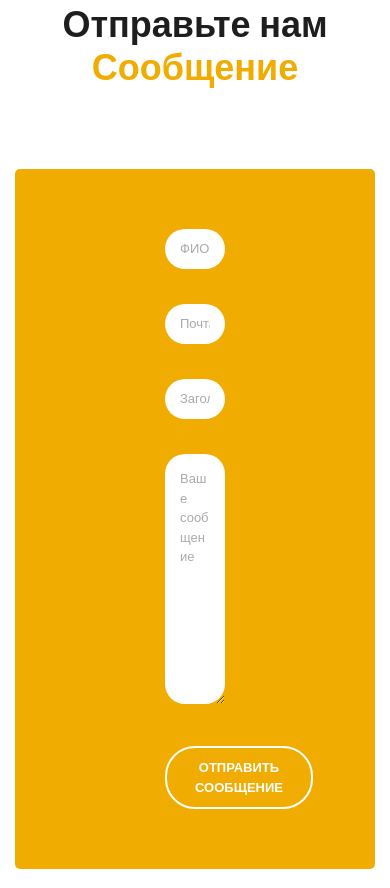
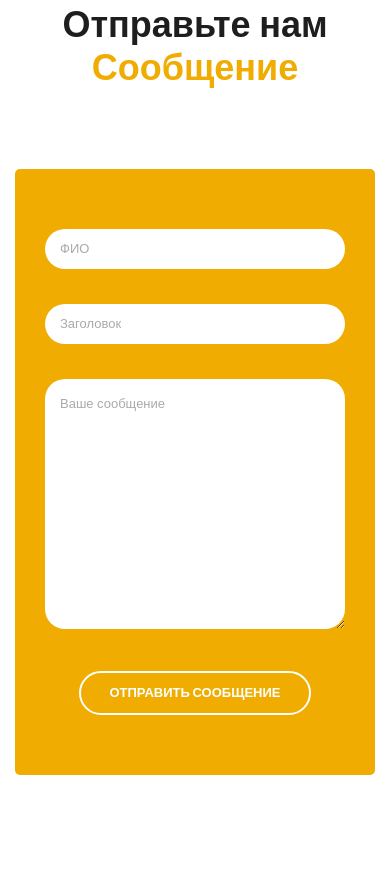
Before and after one commit to Van4ik228/interdoc, a plain HTML site: page index.html in a window 390 px wide. Shown: the part 5216-6104 px from the top of the page. Drawn offline with Linux system fonts and the light colour scheme.

Commit message:
added normal inputs on mobile form

```diff
--- a/css/index.css
+++ b/css/index.css
@@ -758,7 +758,7 @@ ul.slick-dots {
 
 .callback-form .contact-form {
 	background-color: var(--main);
-	padding: 60px 150px;
+	padding: 60px 100px;
 	border-radius: 5px;
 	text-align: center;
 }
@@ -1300,6 +1300,9 @@ footer .contact-form button.filled-button:hover {
 		left: 30px;
 		top: 10px;
 	}
+	.callback-form .contact-form {
+		padding: 60px 30px;
+	}
 	.navbar .navbar-brand {
 		width: auto;
 	}
@@ -1319,6 +1322,7 @@ footer .contact-form button.filled-button:hover {
 	.navbar .navbar-nav .nav-item {
 		border-bottom: 1px solid #eee;
 	}
+	.contact-form
 	.navbar .navbar-nav .nav-item:last-child {
 		border-bottom: none;
 	}
--- a/index.html
+++ b/index.html
@@ -240,17 +240,12 @@
         <div class="contact-form">
           <form id="contact" action="" method="post">
             <div class="row">
-              <div class="col-lg-4 col-md-12 col-sm-12">
+              <div class="col-lg-6 col-md-12 col-sm-12">
                 <fieldset>
                   <input name="name" type="text" class="form-control" id="name" placeholder="ФИО" required="">
                 </fieldset>
               </div>
-              <div class="col-lg-4 col-md-12 col-sm-12">
-                <fieldset>
-                  <input name="email" type="text" class="form-control" id="email" pattern="[^ @]*@[^ @]*" placeholder="Почта" required="">
-                </fieldset>
-              </div>
-              <div class="col-lg-4 col-md-12 col-sm-12">
+              <div class="col-lg-6 col-md-12 col-sm-12">
                 <fieldset>
                   <input name="subject" type="text" class="form-control" id="subject" placeholder="Заголовок" required="">
                 </fieldset>
```
Also changed, not shown: services.html (+2 -7 lines).
